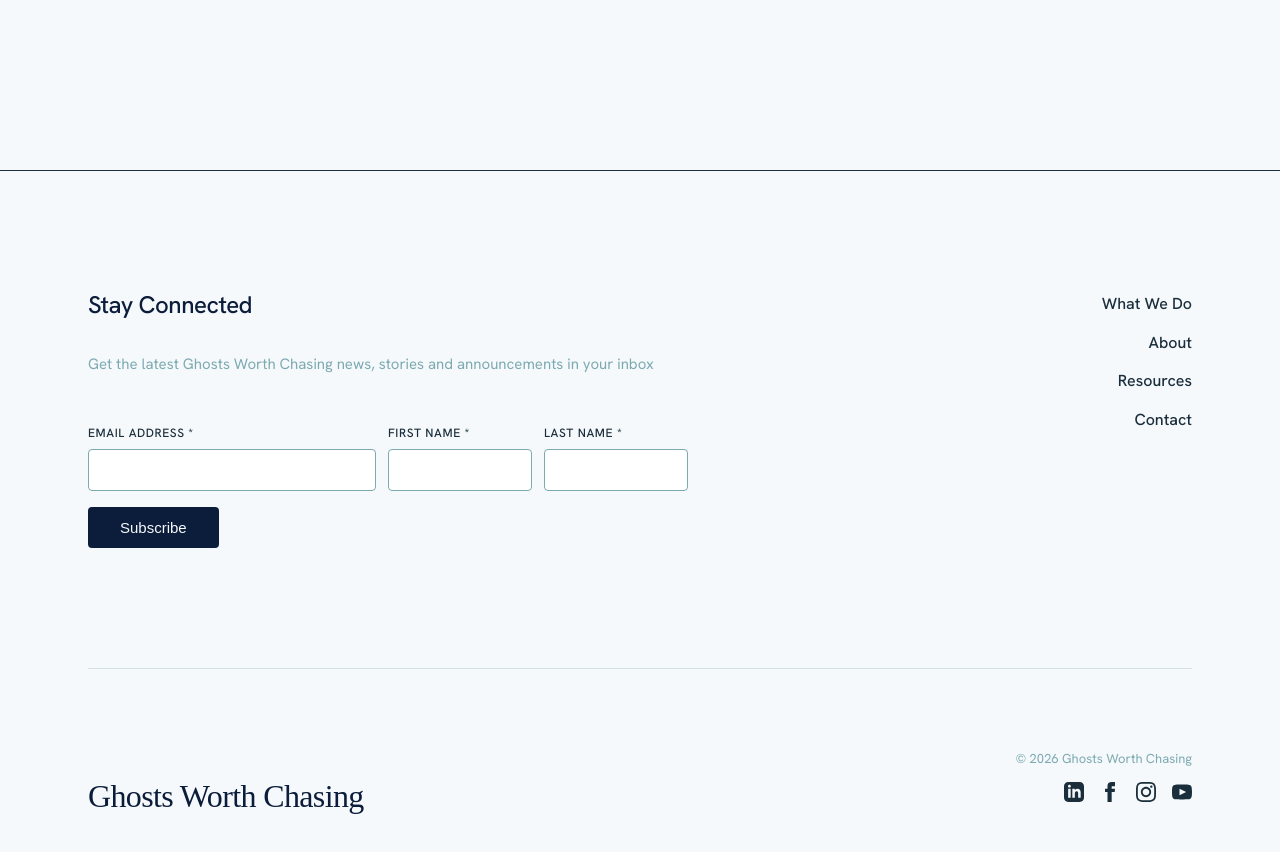
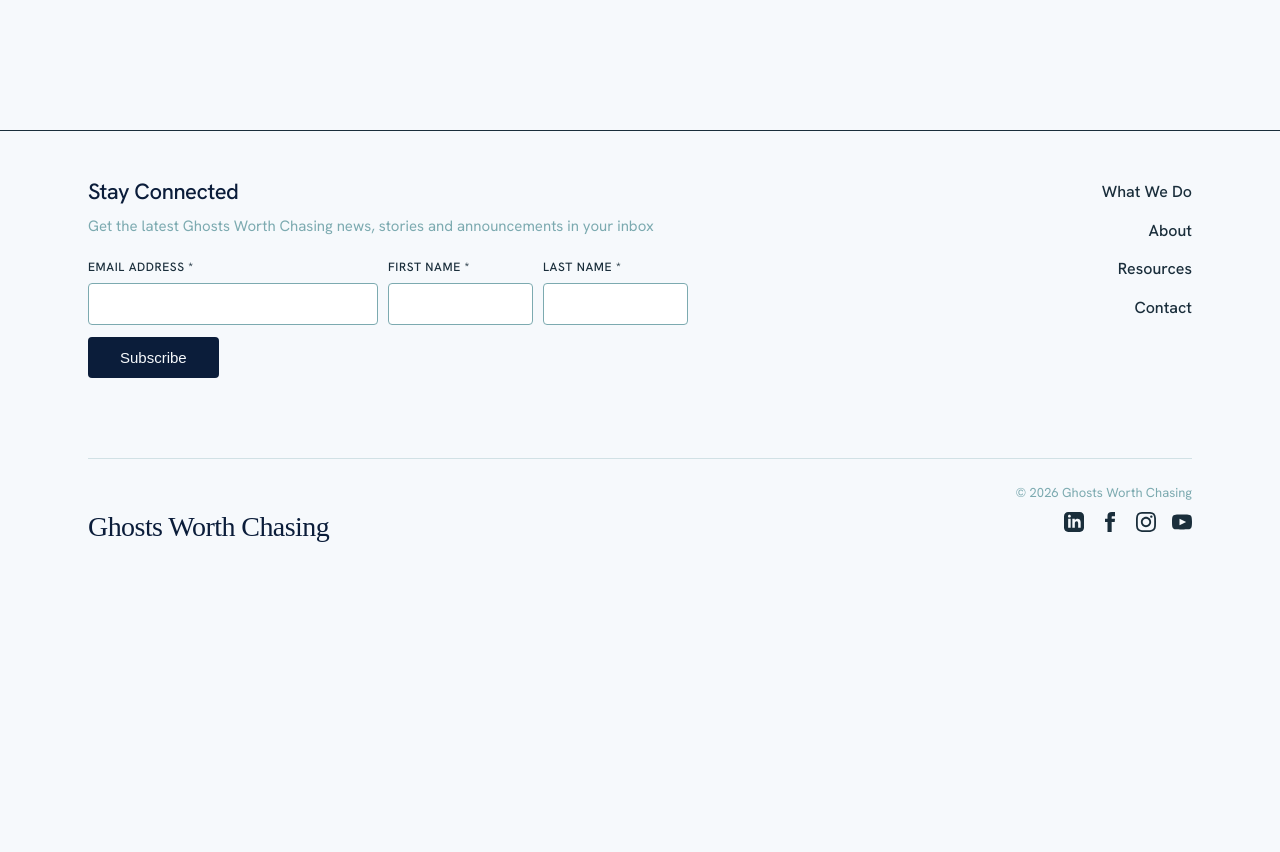
Before and after one commit to Roco41589/ghosts-worth-chasing-site, a Next.js app in the folder ghosts-redesign/: page / in a window 1280 px wide. Shown: the part 1720-2572 px from the top of the page. After the commit the page ends 2293 px from the top, so only its background shows below. Built offline with nearby package versions, Linux system fonts and the light colour scheme.

Commit message:
Update Footer.tsx

```diff
--- a/ghosts-redesign/app/components/Footer.tsx
+++ b/ghosts-redesign/app/components/Footer.tsx
@@ -29,34 +29,34 @@
     <footer style={{
       borderTop: '1px solid var(--color-slate-ink)',
       background: 'var(--color-mist-white)',
-      marginTop: 'var(--space-xl)',
+      marginTop: 'var(--space-lg)',
     }}>
       <div style={{
         maxWidth: 'var(--max-content-width)',
         margin: '0 auto',
-        padding: 'var(--space-xl) var(--space-md)',
+        padding: '48px var(--space-md) 32px var(--space-md)',
       }}>
         {/* Main Footer Content - Two Columns */}
         <div style={{
           display: 'grid',
           gridTemplateColumns: '1fr auto',
-          gap: 'var(--space-xl)',
-          marginBottom: 'var(--space-xl)',
+          gap: 'var(--space-lg)',
+          marginBottom: 'var(--space-lg)',
         }}>
           {/* Left Column - Newsletter Signup */}
           <div>
             <h3 style={{
-              fontSize: '24px',
+              fontSize: '22px',
               fontWeight: 500,
               color: 'var(--color-deep-navy)',
-              marginBottom: 'var(--space-sm)',
+              marginBottom: '8px',
             }}>
               Stay Connected
             </h3>
             <p style={{
               fontSize: '15px',
               color: 'var(--color-text-secondary)',
-              marginBottom: 'var(--space-md)',
+              marginBottom: '20px',
               lineHeight: 1.6,
             }}>
               Get the latest Ghosts Worth Chasing news, stories and announcements in your inbox
@@ -78,8 +78,8 @@
                 <div style={{
                   display: 'grid',
                   gridTemplateColumns: '2fr 1fr 1fr',
-                  gap: '12px',
-                  marginBottom: '16px',
+                  gap: '10px',
+                  marginBottom: '12px',
                 }}>
                   <div>
                     <label htmlFor="email" style={{
@@ -251,7 +251,7 @@
         <hr style={{
           border: 'none',
           borderTop: '1px solid var(--color-border)',
-          margin: 'var(--space-lg) 0',
+          margin: '32px 0 24px 0',
         }} />
 
         {/* Bottom Row - Logo/Name and Copyright/Social */}
@@ -264,7 +264,7 @@
           <div>
             <h2 style={{
               fontFamily: 'Regika, serif',
-              fontSize: '32px',
+              fontSize: '28px',
               color: 'var(--color-deep-navy)',
               margin: 0,
               lineHeight: 1,
@@ -280,7 +280,7 @@
             <p style={{
               fontSize: '13px',
               color: 'var(--color-text-secondary)',
-              marginBottom: '12px',
+              marginBottom: '8px',
             }}>
               © {new Date().getFullYear()} Ghosts Worth Chasing
             </p>
```
